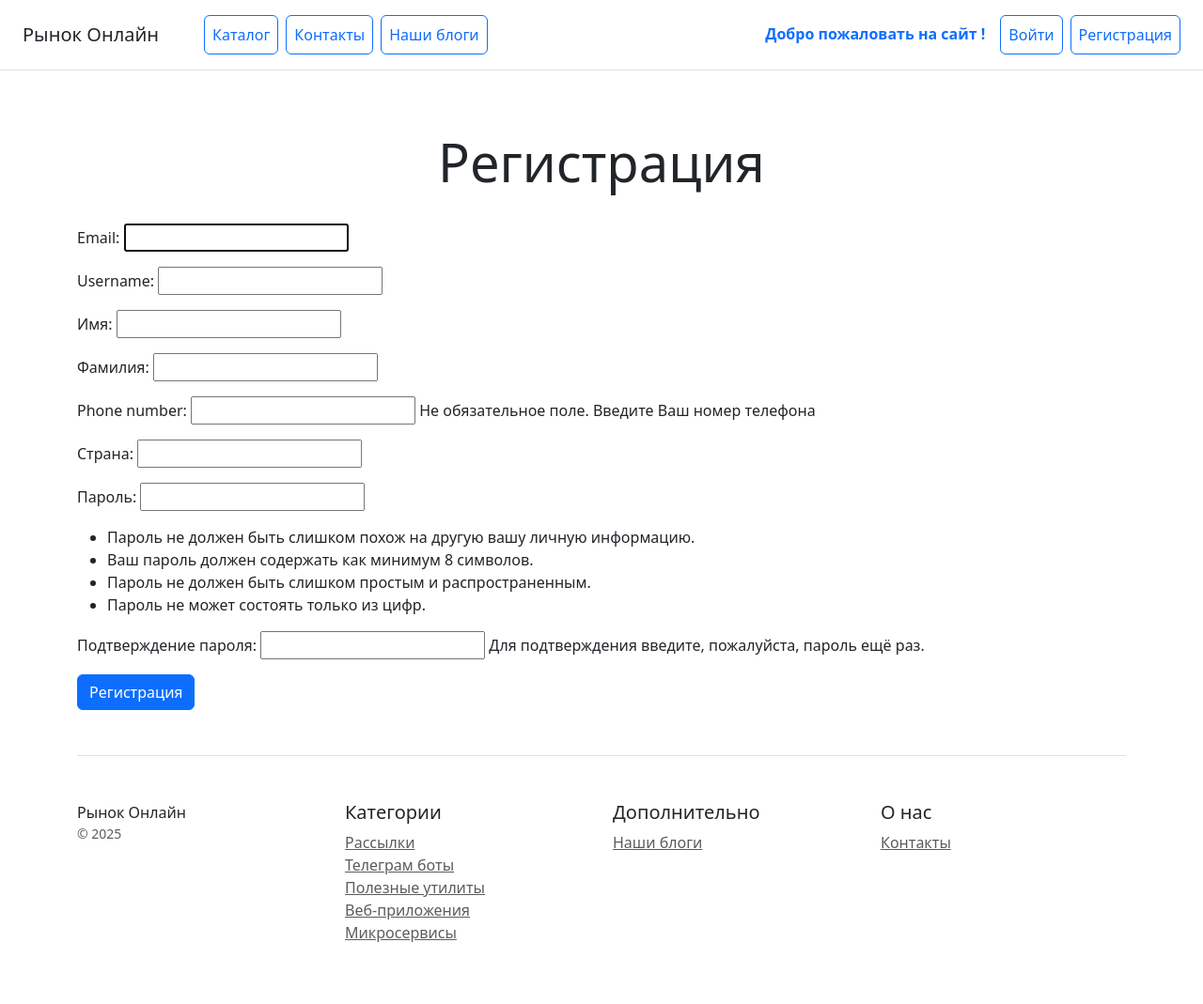
After one commit to DGBIZT/acquaintancedj, a Django app: page /users/register/ in a window 1280 px wide. The commit adds this page. Shown: the whole page at 94% size. Run offline with Django 5.2, Linux system fonts and the light colour scheme; some libraries are stand-ins or nearby versions.

Commit message:
Реализована функция аунтефикации

```diff
--- a/catalog/templates/catalog/header.html
+++ b/catalog/templates/catalog/header.html
@@ -7,11 +7,17 @@
         <a class="p-2 btn btn-outline-primary" href="/blog/blog_list/">Наши блоги</a>
     </nav>
     <div class="ms-auto d-flex flex-wrap">
+
         {% if user.is_authenticated %}
-            <a class="p-2 btn btn-outline-primary me-2" href="#">Выйти</a>
+            <b class="p-2 me-2 " style="color: #0d6efd;">Добро пожаловать {{ user.username }} !</b>
+            <form method="post" action="{% url 'users:logout' %}" style="display: inline">
+                {% csrf_token %}
+                <button type="submit" class="p-2 btn btn-outline-primary me-2">Выйти</button>
+            </form>
         {% else %}
-            <a class="p-2 btn btn-outline-primary me-2" href="#">Войти</a>
-            <a class="p-2 btn btn-outline-primary" href="#">Регистрация</a>
+            <b class="p-2 me-2" style="color: #0d6efd;">Добро пожаловать на сайт !</b>
+            <a class="p-2 btn btn-outline-primary me-2" href="{% url 'users:login' %}">Войти</a>
+            <a class="p-2 btn btn-outline-primary" href="{% url 'users:register' %}">Регистрация</a>
         {% endif %}
     </div>
 </div>
--- a/config/urls.py
+++ b/config/urls.py
@@ -23,6 +23,7 @@ urlpatterns = [
     path('admin/', admin.site.urls),
     path('catalog/', include('catalog.urls', namespace='catalog' )),
     path('blog/', include('blog.urls', namespace='blog' )),
+    path('users/', include('users.urls', namespace='users' )),
 ]
 if settings.DEBUG: # Обработка media
     urlpatterns += static(settings.MEDIA_URL, document_root=settings.MEDIA_ROOT)
--- /dev/null
+++ b/users/forms.py
@@ -0,0 +1,18 @@
+from django import forms
+from django.contrib.auth.forms import UserCreationForm
+
+from .models import CustomUser
+
+class CustomUserCreationForm(UserCreationForm):
+    phone_number = forms.CharField(max_length=20, required=False, help_text='Не обязательное поле. Введите Ваш номер телефона')
+    username = forms.CharField(max_length=50, required=True)
+
+    class Meta:
+        model = CustomUser
+        fields = ['email', 'username', 'first_name', 'last_name', 'phone_number', 'countries','password1', 'password2']
+
+    def clean_phone_number(self):
+        phone_number = self.cleaned_data.get('phone_number')
+        if phone_number and not phone_number.isdigit():
+            return forms.ValidationError('Номер телефона должен состоять только из цифр')
+        return phone_number
--- a/users/models.py
+++ b/users/models.py
@@ -5,9 +5,9 @@ from django.contrib.auth.models import AbstractUser
 
 class CustomUser(AbstractUser):
     email = models.EmailField(unique=True)
-    phone_number = models.CharField(max_length=15, blank=True, null=True)
+    phone_number = models.CharField(max_length=15, blank=True, null=True, verbose_name='Телефон')
     avatar = models.ImageField(upload_to='avatars/', blank=True, null=True)
-    countries = models.CharField(max_length=65, blank=True, null=False)
+    countries = models.CharField(max_length=65, blank=True, null=False, verbose_name='Страна')
 
     USERNAME_FIELD = 'email'
     REQUIRED_FIELDS = ['username',]
--- /dev/null
+++ b/users/templates/users/register.html
@@ -0,0 +1,18 @@
+{% extends 'catalog/base.html' %}
+
+{% block title %} Регистрация {% endblock %}
+
+{% block content %}
+<div class="pricing-header px-3 py-3 pt-md-5 pb-md-4 mx-auto text-center">
+    <h1 class="display-4">
+        Регистрация
+    </h1>
+</div>
+<div class="container ">
+    <form method="post" enctype="multipart/form-data">
+        {% csrf_token %}
+        {{ form.as_p }}
+        <button type="submit" class="btn btn-primary">Регистрация</button>
+    </form>
+</div>
+{% endblock %}
--- /dev/null
+++ b/users/urls.py
@@ -0,0 +1,14 @@
+from tempfile import template
+
+from django.urls import path
+from .views import RegisterView
+from django.contrib.auth.views import LoginView, LogoutView
+
+app_name = "users"
+
+urlpatterns = ([
+    path('register/', RegisterView.as_view(), name='register'),
+    path('login/', LoginView.as_view(template_name = 'users/login.html'), name='login'),
+    path('logout/', LogoutView.as_view(next_page = 'catalog:home'), name='logout'),
+
+])
--- a/users/views.py
+++ b/users/views.py
@@ -1,3 +1,8 @@
-from django.shortcuts import render
+from django.urls import reverse_lazy
+from django.views.generic.edit import CreateView
+from .forms import CustomUserCreationForm
 
-# Create your views here.
+class RegisterView(CreateView):
+    template_name = 'users/register.html'
+    form_class = CustomUserCreationForm
+    success_url = reverse_lazy('catalog:home')
```
Also changed, not shown: catalog/urls.py (+1 -15 lines), users/templates/users/login.html (added, +18 -0 lines), 1 other file.
